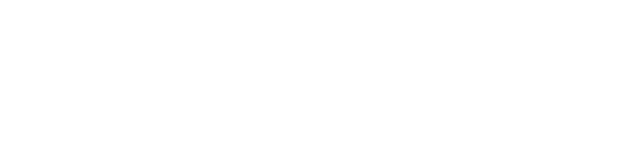
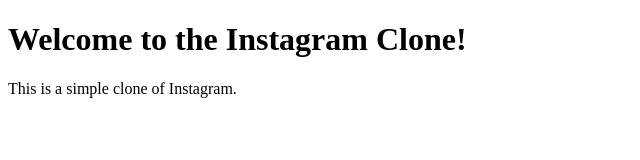
Before and after one commit to Shahbaz-Ahmad98/instagram-clone, a plain HTML site: page index.html in a window 1280 px wide. Shown: the whole page, without its empty margins (0-640 px from the left). Drawn offline with Linux system fonts and the light colour scheme.

Commit message:
Add container in main

```diff
--- a/index.html
+++ b/index.html
@@ -6,6 +6,9 @@
     <title>Document</title>
 </head>
 <body>
-
+    <div class="container">
+        <h1>Welcome to the Instagram Clone!</h1>
+        <p>This is a simple clone of Instagram.</p>
+    </div>
 </body>
 </html>
```
